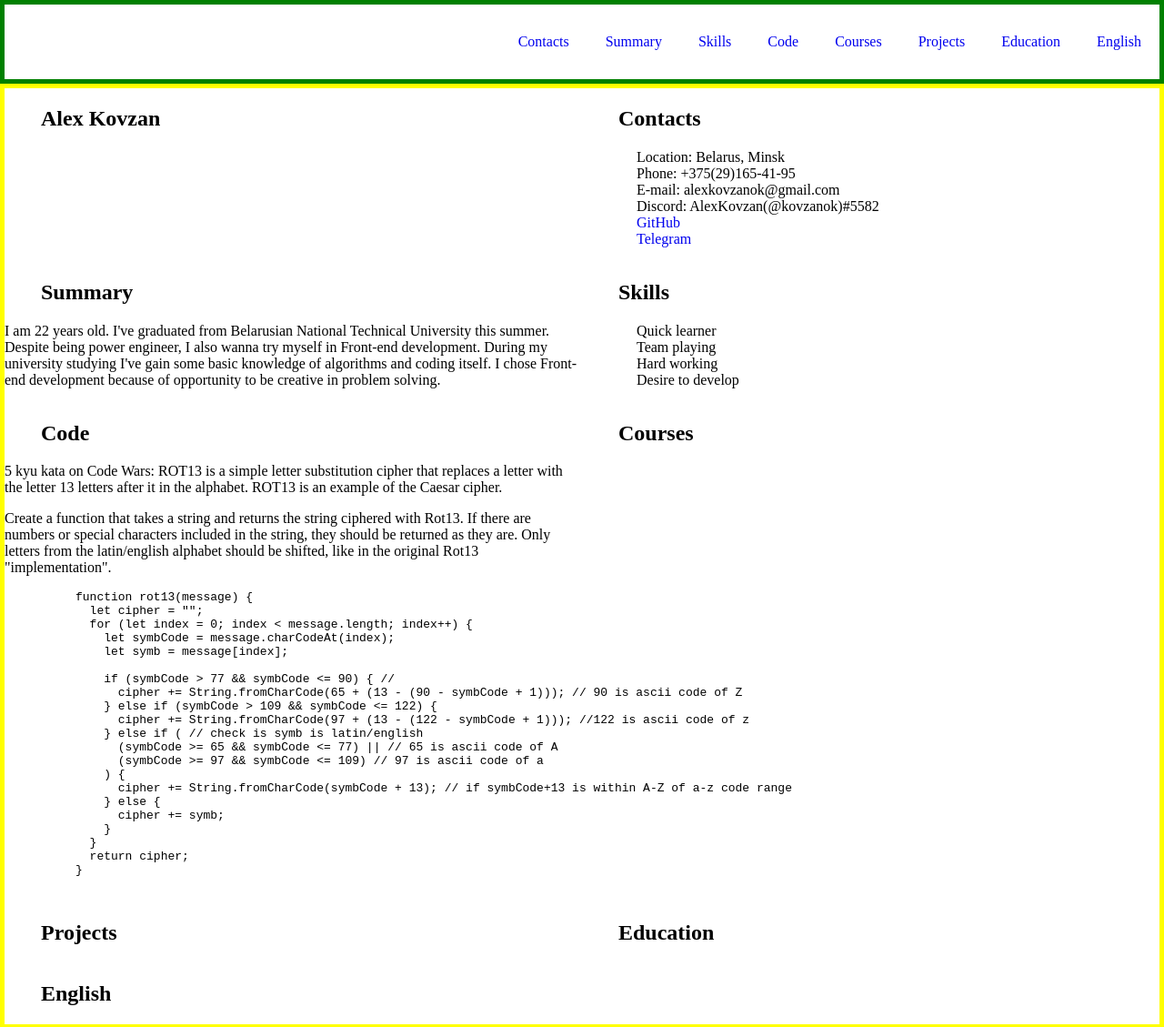
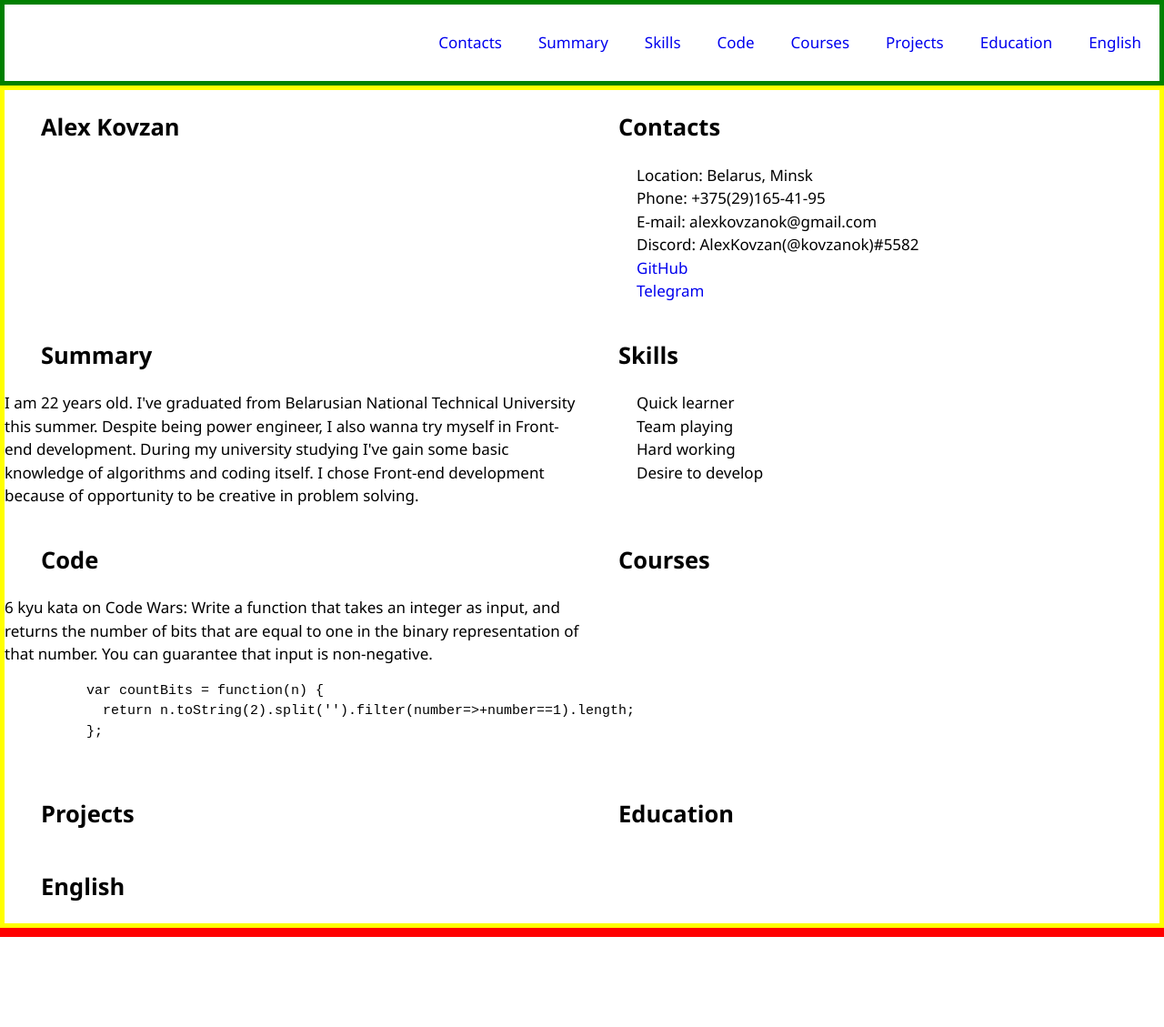
Before and after one commit to kovzanok/rsschool-cv, a plain HTML site: page index.html in a window 1280 px wide. Shown: the top 1129 px of the page at 91% size. After the commit the page ends 1030 px from the top, so only its background shows below. Drawn offline with Linux system fonts and the light colour scheme.

Commit message:
feat: change code section

```diff
--- a/index.html
+++ b/index.html
@@ -47,7 +47,7 @@
         <section class="section" id="skills">
           <h2 class="section-title">Skills</h2>
           <ul class="skills-list">
-            <li class>Quick learner</li>
+            <li>Quick learner</li>
             <li>Team playing</li>
             <li>Hard working</li>
             <li>Desire to develop</li>
@@ -55,30 +55,11 @@
         </section>
         <section class="section" id="code">
           <h2 class="section-title">Code</h2>
-          <p>5 kyu kata on Code Wars: ROT13 is a simple letter substitution cipher that replaces a letter with the letter 13 letters after it in the alphabet. ROT13 is an example of the Caesar cipher.</p>
-          <p>Create a function that takes a string and returns the string ciphered with Rot13. If there are numbers or special characters included in the string, they should be returned as they are. Only letters from the latin/english alphabet should be shifted, like in the original Rot13 "implementation".</p>
-          <pre>
-          <code>function rot13(message) {
-            let cipher = "";
-            for (let index = 0; index < message.length; index++) {
-              let symbCode = message.charCodeAt(index);
-              let symb = message[index];
-
-              if (symbCode > 77 && symbCode <= 90) { //
-                cipher += String.fromCharCode(65 + (13 - (90 - symbCode + 1))); // 90 is ascii code of Z
-              } else if (symbCode > 109 && symbCode <= 122) {
-                cipher += String.fromCharCode(97 + (13 - (122 - symbCode + 1))); //122 is ascii code of z
-              } else if ( // check is symb is latin/english
-                (symbCode >= 65 && symbCode <= 77) || // 65 is ascii code of A
-                (symbCode >= 97 && symbCode <= 109) // 97 is ascii code of a
-              ) {
-                cipher += String.fromCharCode(symbCode + 13); // if symbCode+13 is within A-Z of a-z code range
-              } else {
-                cipher += symb;
-              }
-            }
-            return cipher;
-          }</code>
+          <p>6 kyu kata on Code Wars: Write a function that takes an integer as input, and returns the number of bits that are equal to one in the binary representation of that number. You can guarantee that input is non-negative.</p>
+          <pre class="code">
+          <code>var countBits = function(n) {
+            return n.toString(2).split('').filter(number=>+number==1).length;
+          };</code>
           </pre>
         </section>
         <section class="section" id="courses">
--- a/style.css
+++ b/style.css
@@ -5,6 +5,10 @@
     display: flex;
     flex-direction: column;
     justify-content: space-between;
+    font-size: 17px;
+    font-family:'Segoe UI', Tahoma, Geneva, Verdana, sans-serif;
+    line-height: 1.5;
+
 }
 .header{
     border: 5px solid green;
@@ -49,15 +53,25 @@
     text-decoration: none;
 }
 
+.world-logo{
+    width: 20px;
+    height: 20px;
+    padding-top: 3px;
+}
+
 .skills-list{
     list-style: none;
     padding-left: 60px;
+}
+
+.code{
+    font-size: 15px;
 }
 .footer{
     border: 5px solid red;
 }
 
 .container{
-    max-width: 1440px;
+    max-width: 1280px;
     margin: 0 auto;
 }
```
Also changed, not shown: world.png (added).
